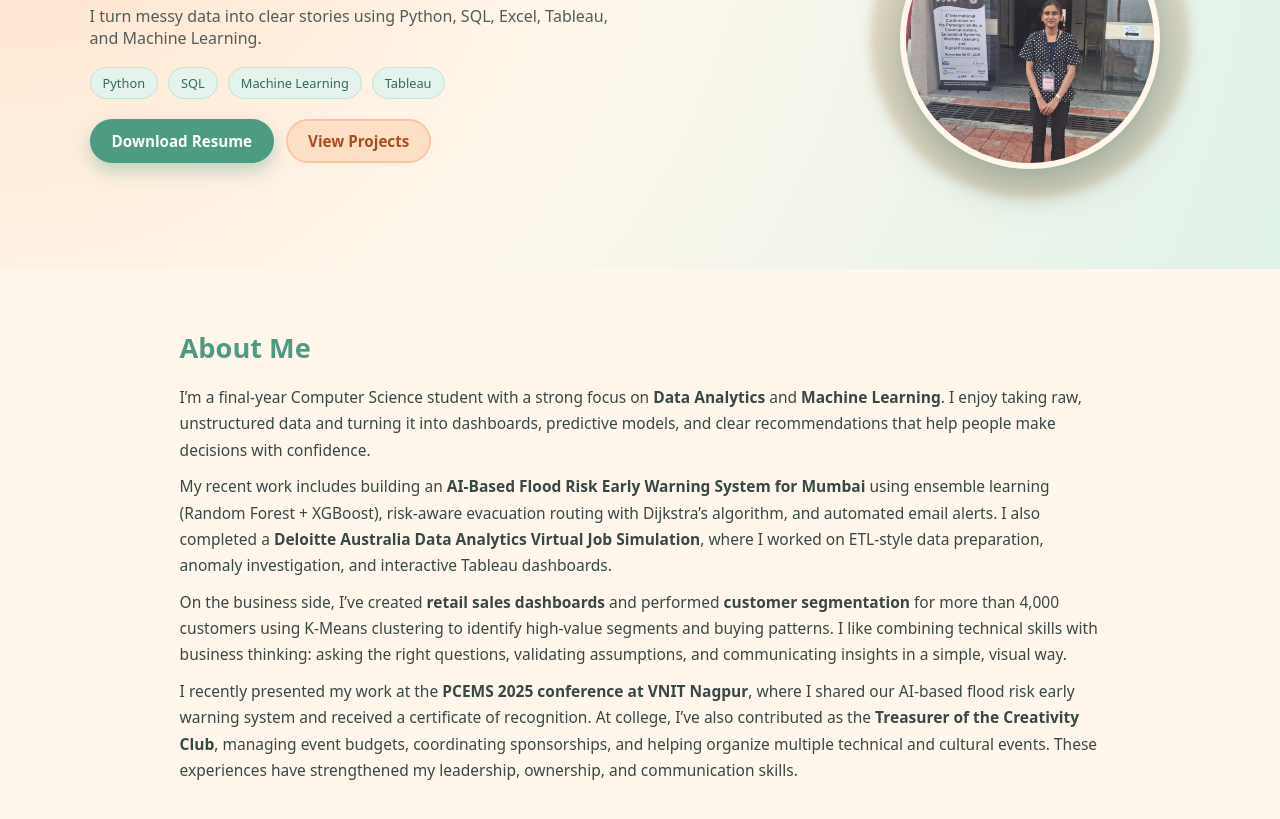
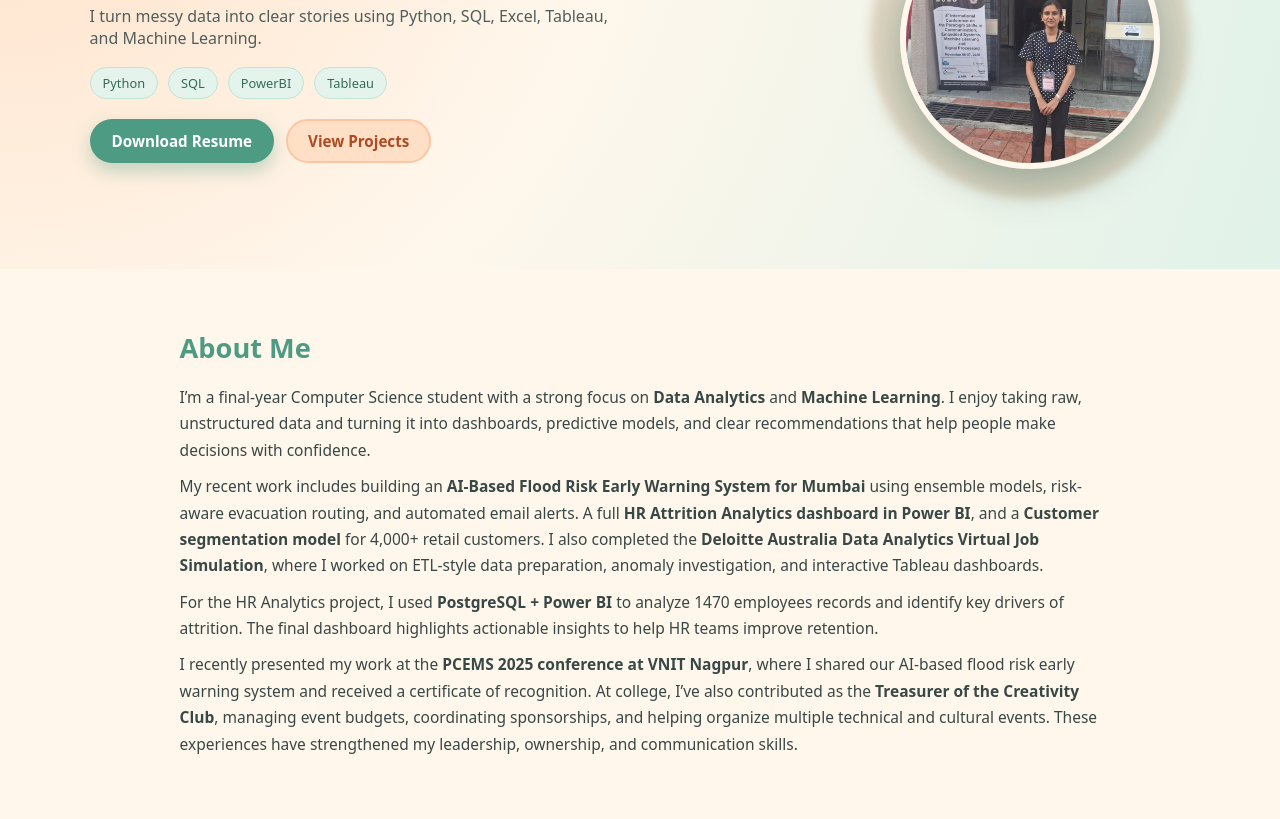
Before and after one commit to anshu-3029/Anshika-Portfolio, a plain HTML site: page index.html in a window 1280 px wide. Shown: the part 255-1074 px from the top of the page. Drawn offline with Linux system fonts and the light colour scheme.

Commit message:
Update index.html

```diff
--- a/index.html
+++ b/index.html
@@ -40,7 +40,7 @@
             <div class="hero-badges">
                 <span class="badge">Python</span>
                 <span class="badge">SQL</span>
-                <span class="badge">Machine Learning</span>
+                <span class="badge">PowerBI</span>
                 <span class="badge">Tableau</span>
             </div>
 
@@ -75,20 +75,17 @@
         </p>
         <p>
             My recent work includes building an
-            <b>AI-Based Flood Risk Early Warning System for Mumbai</b> using
-            ensemble learning (Random Forest + XGBoost), risk-aware evacuation
-            routing with Dijkstra’s algorithm, and automated email alerts. I also
-            completed a <b>Deloitte Australia Data Analytics Virtual Job Simulation</b>,
+            <b>AI-Based Flood Risk Early Warning System for Mumbai</b> using ensemble models, risk-aware evacuation routing,
+            and automated email alerts. A full <b>HR Attrition Analytics dashboard in Power BI</b>, and a
+            <b>Customer segmentation model</b> for 4,000+ retail customers. I also completed the
+            <b>Deloitte Australia Data Analytics Virtual Job Simulation</b>,
             where I worked on ETL-style data preparation, anomaly investigation,
             and interactive Tableau dashboards.
         </p>
         <p>
-            On the business side, I’ve created <b>retail sales dashboards</b> and
-            performed <b>customer segmentation</b> for more than 4,000 customers
-            using K-Means clustering to identify high-value segments and buying
-            patterns. I like combining technical skills with business thinking:
-            asking the right questions, validating assumptions, and communicating
-            insights in a simple, visual way.
+            For the HR Analytics project, I used <b>PostgreSQL + Power BI</b> to analyze 1470
+            employees records and identify key drivers of attrition. The final dashboard highlights
+            actionable insights to help HR teams improve retention.
         </p>
         <p>
             I recently presented my work at the
```
